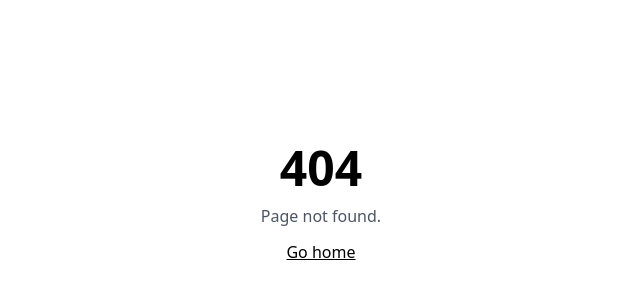
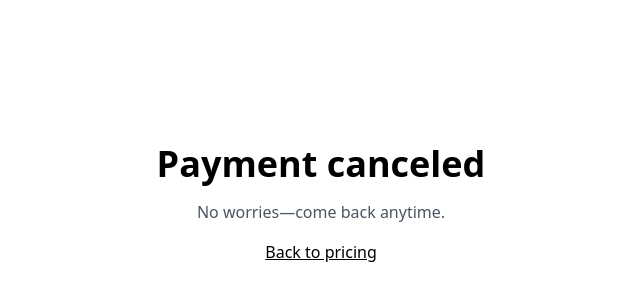
Before and after one commit to rrr7wq4qj2-cpu/tideclean-ai, a Next.js app: page /cancel in a window 1280 px wide. Before the commit this address had no page. Shown: the part 196-496 px from the top of the page, without its empty margins (319-959 px from the left). Built offline with nearby package versions, Linux system fonts and the light colour scheme.

Commit message:
Create cancel.tsx

```diff
--- /dev/null
+++ b/pages/cancel.tsx
@@ -0,0 +1,14 @@
+import Head from 'next/head'
+
+export default function Cancel() {
+  return (
+    <>
+      <Head><title>Canceled • TideClean AI</title></Head>
+      <main className="min-h-screen flex flex-col items-center justify-center gap-4 p-8 text-center">
+        <h1 className="text-4xl font-bold">Payment canceled</h1>
+        <p className="text-gray-600">No worries—come back anytime.</p>
+        <a href="/pricing" className="underline">Back to pricing</a>
+      </main>
+    </>
+  )
+}
```
